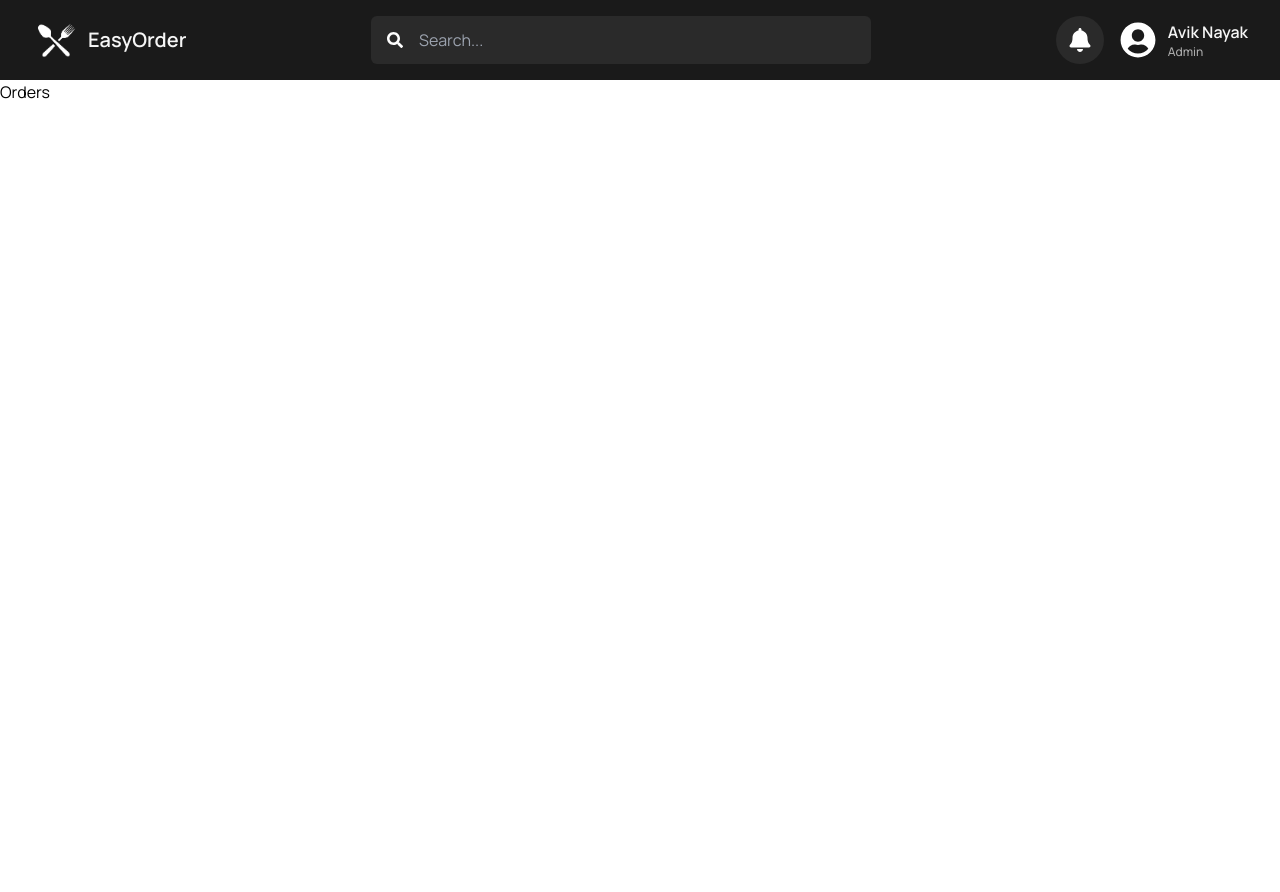
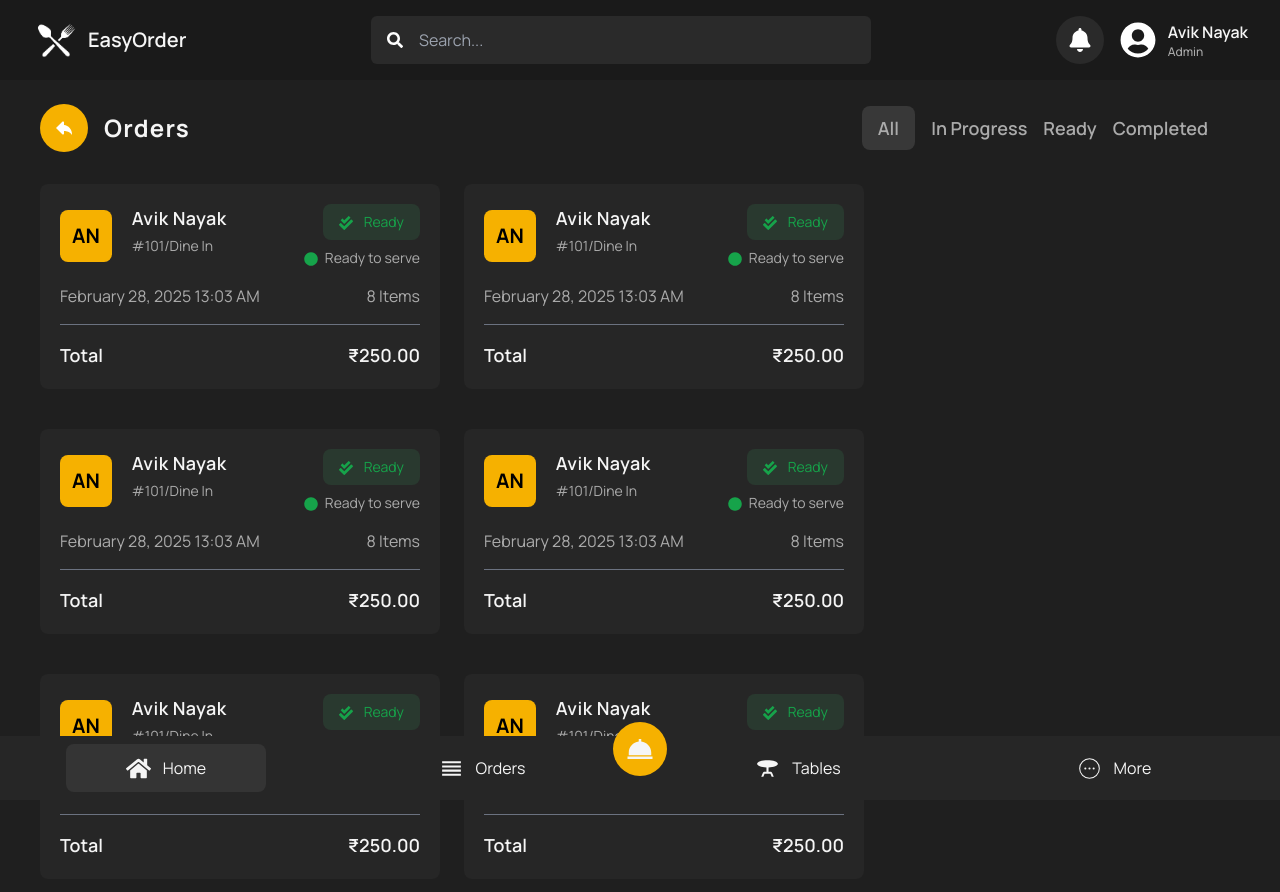
Before and after one commit to AvikNayak22/EasyOrder, a React (Vite) app in the folder pos-frontend/: page /orders in a window 1280 px wide. Shown: the top 892 px of the page. Before the commit the page ends 800 px from the top, so only its background shows below. Built offline with nearby package versions, Linux system fonts and the light colour scheme.

Commit message:
worked on the orders page ui design

```diff
--- a/pos-frontend/src/components/home/MiniCard.jsx
+++ b/pos-frontend/src/components/home/MiniCard.jsx
@@ -14,7 +14,9 @@ const MiniCard = ({ title, icon, number, footerNum }) => {
         </button>
       </div>
       <div>
-        <h1 className="text-[#f5f5f5] text-4xl font-bold mt-4">{number}</h1>
+        <h1 className="text-[#f5f5f5] text-4xl font-bold mt-4">
+          {title === "Total Earnings" ? `₹${number}` : number}
+        </h1>
         <h1 className="text-[#f5f5f5] text-lg mt-2">
           <span className="text-[#02ca3a]">{footerNum}%</span> than yesterday
         </h1>
--- /dev/null
+++ b/pos-frontend/src/components/orders/OrderCard.jsx
@@ -0,0 +1,46 @@
+import { FaCheckDouble, FaCircle } from "react-icons/fa";
+
+const OrderCard = () => {
+  return (
+    <div className="w-[400px] bg-[#262626] p-5 rounded-lg mb-4">
+      <div className="flex items-center gap-5">
+        <button className="bg-[#f6b100] p-3 text-xl font-bold rounded-lg">
+          AN
+        </button>
+        <div className="flex items-start justify-between w-[100%]">
+          <div className="flex flex-col items-start gap-1">
+            <h1 className="text-[#f5f5f5] text-lg font-semibold tracking-wide">
+              Avik Nayak
+            </h1>
+            <p className="text-[#ababab] text-sm">#101/Dine In</p>
+          </div>
+
+          <div className="flex flex-col items-end gap-2">
+            <p className="bg-green-400/10 text-green-600 px-4 py-2 rounded-lg text-sm">
+              {" "}
+              <FaCheckDouble className="inline mr-2" /> Ready
+            </p>
+            <p className="text-[#ababab] text-sm">
+              {" "}
+              <FaCircle className="inline mr-1 text-green-600" /> Ready to serve
+            </p>
+          </div>
+        </div>
+      </div>
+
+      <div className="flex justify-between items-center mt-4 text-[#ababab]">
+        <p>February 28, 2025 13:03 AM</p>
+        <p>8 Items</p>
+      </div>
+
+      <hr className="mt-4 w-full border-t-1 border-gray-500" />
+
+      <div className="flex items-center justify-between mt-4">
+        <h1 className="text-[#f5f5f5] text-lg font-semibold">Total</h1>
+        <p className="text-[#f5f5f5] text-lg font-semibold">₹250.00</p>
+      </div>
+    </div>
+  );
+};
+
+export default OrderCard;
--- /dev/null
+++ b/pos-frontend/src/components/shared/BackButton.jsx
@@ -0,0 +1,17 @@
+import { TiArrowBack } from "react-icons/ti";
+import { useNavigate } from "react-router-dom";
+
+const BackButton = () => {
+  const navigate = useNavigate();
+
+  return (
+    <button
+      onClick={() => navigate(-1)}
+      className="bg-[#f6b100] p-3 text-2xl font-bold rounded-full text-white"
+    >
+      <TiArrowBack />
+    </button>
+  );
+};
+
+export default BackButton;
--- a/pos-frontend/src/components/shared/BottomNav.jsx
+++ b/pos-frontend/src/components/shared/BottomNav.jsx
@@ -2,19 +2,31 @@ import { FaHome } from "react-icons/fa";
 import { MdOutlineReorder, MdTableBar } from "react-icons/md";
 import { CiCircleMore } from "react-icons/ci";
 import { BiSolidDish } from "react-icons/bi";
+import { useNavigate } from "react-router-dom";
 
 const BottomNav = () => {
+  const navigate = useNavigate();
+
   return (
     <div className="fixed bottom-0 left-0 right-0 bg-[#262626] p-2 h-16 flex justify-around">
-      <button className="text-[#f5f5f5] flex items-center justify-center bg-[#343434] w-[200px] rounded-lg">
+      <button
+        onClick={() => navigate("/")}
+        className="text-[#f5f5f5] flex items-center justify-center bg-[#343434] w-[200px] rounded-lg"
+      >
         {" "}
         <FaHome className="inline mr-3" size={25} /> <p>Home</p>
       </button>
-      <button className="text-[#f5f5f5] flex items-center justify-center w-[200px]">
+      <button
+        onClick={() => navigate("/orders")}
+        className="text-[#f5f5f5] flex items-center justify-center w-[200px]"
+      >
         {" "}
         <MdOutlineReorder className="inline mr-3" size={25} /> <p>Orders</p>
       </button>
-      <button className="text-[#f5f5f5] flex items-center justify-center w-[200px]">
+      <button
+        onClick={() => navigate("/tables")}
+        className="text-[#f5f5f5] flex items-center justify-center w-[200px]"
+      >
         {" "}
         <MdTableBar className="inline mr-3" size={25} /> <p>Tables</p>
       </button>
--- a/pos-frontend/src/pages/Orders.jsx
+++ b/pos-frontend/src/pages/Orders.jsx
@@ -1,5 +1,68 @@
+import { useState } from "react";
+import OrderCard from "../components/orders/OrderCard";
+import BackButton from "../components/shared/BackButton";
+import BottomNav from "../components/shared/BottomNav";
+
 const Orders = () => {
-  return <div>Orders</div>;
+  const [status, setStatus] = useState("all");
+
+  return (
+    <section className="bg-[#1f1f1f] min-h-[calc(100vh-5rem)] h-full overflow-y-auto">
+      <div className="flex items-center justify-between px-10 py-4 mt-2">
+        <div className="flex items-center gap-4">
+          <BackButton />
+          <h1 className="text-[#f5f5f5] text-2xl font-bold tracking-wider">
+            Orders
+          </h1>
+        </div>
+        <div className="flex items-center justify-around gap-4 mr-8">
+          <button
+            onClick={() => setStatus("all")}
+            className={`text-[#ababab] text-lg ${
+              status === "all" && "bg-[#383838]  rounded-lg px-4 py-2"
+            }  font-semibold`}
+          >
+            All
+          </button>
+          <button
+            onClick={() => setStatus("progress")}
+            className={`text-[#ababab] text-lg ${
+              status === "progress" && "bg-[#383838]  rounded-lg px-4 py-2"
+            }  font-semibold`}
+          >
+            In Progress
+          </button>
+          <button
+            onClick={() => setStatus("ready")}
+            className={`text-[#ababab] text-lg ${
+              status === "ready" && "bg-[#383838]  rounded-lg px-4 py-2"
+            }  font-semibold`}
+          >
+            Ready
+          </button>
+          <button
+            onClick={() => setStatus("completed")}
+            className={`text-[#ababab] text-lg ${
+              status === "completed" && "bg-[#383838]  rounded-lg px-4 py-2"
+            }  font-semibold`}
+          >
+            Completed
+          </button>
+        </div>
+      </div>
+
+      <div className="flex flex-wrap gap-6 px-10 py-4 mb-12">
+        <OrderCard />
+        <OrderCard />
+        <OrderCard />
+        <OrderCard />
+        <OrderCard />
+        <OrderCard />
+      </div>
+
+      <BottomNav />
+    </section>
+  );
 };
 
 export default Orders;
```
